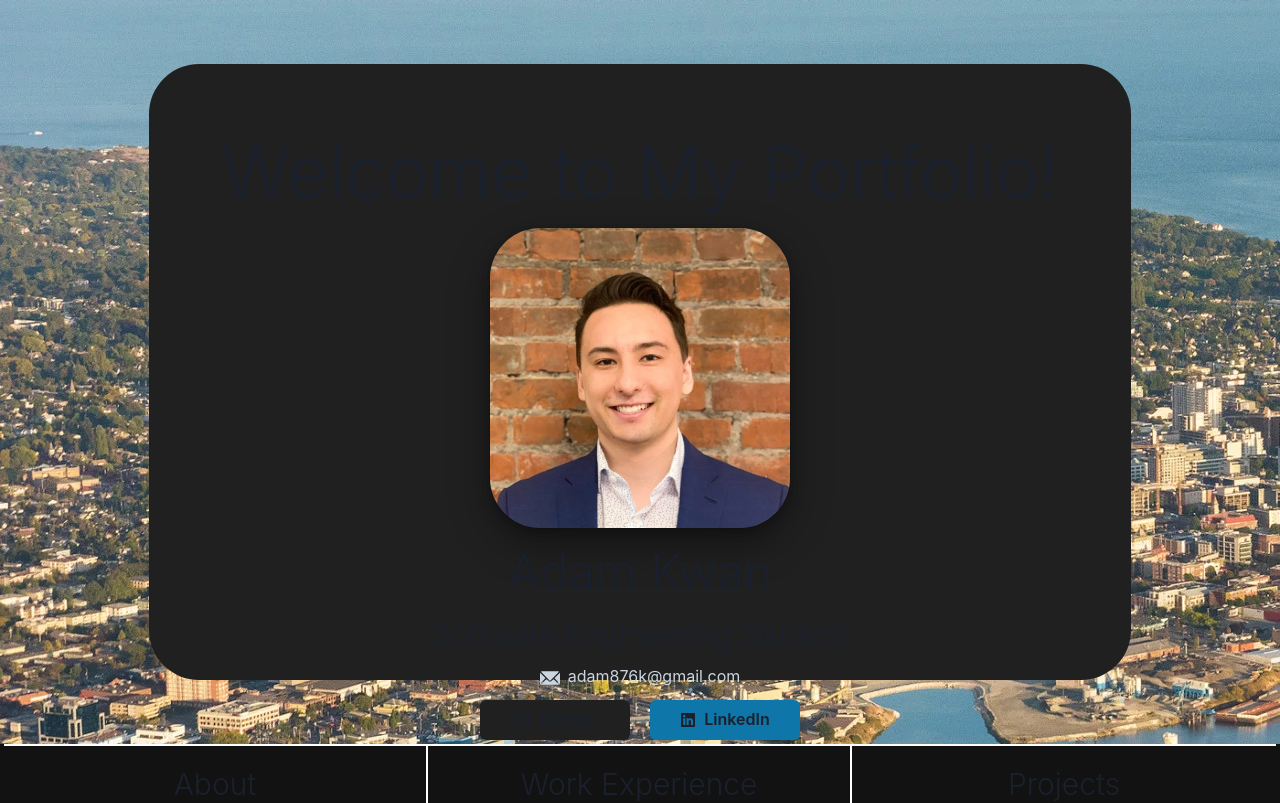
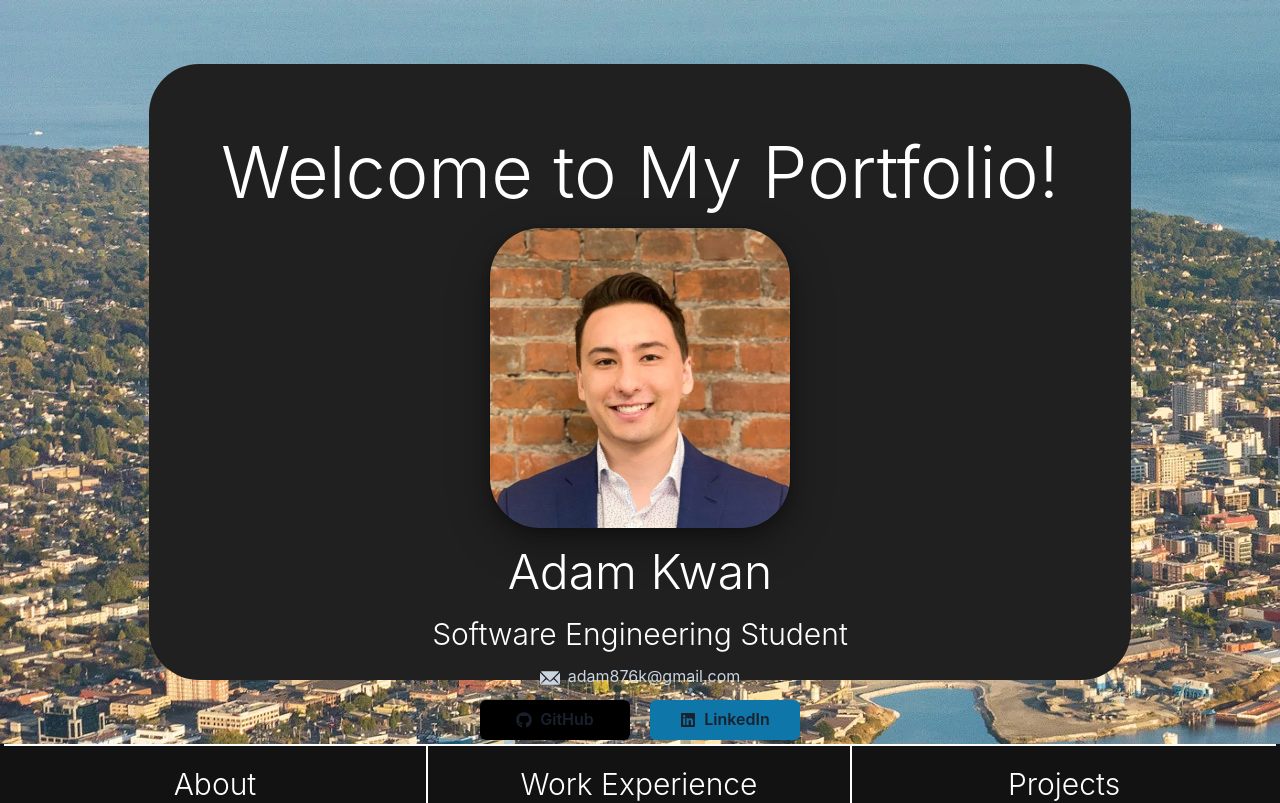
Before and after one commit to Adamk8/portfolio, a React (Create React App) app: page / in a window 1280 px wide. Shown: the top 803 px of the page. Built offline with nearby package versions, Linux system fonts and the light colour scheme.

Commit message:
Update tab title and icon

```diff
--- a/public/index.html
+++ b/public/index.html
@@ -24,7 +24,7 @@
       work correctly both with client-side routing and a non-root public URL.
       Learn how to configure a non-root public URL by running `npm run build`.
     -->
-    <title>React App</title>
+    <title>Adam Kwan - Portfolio</title>
   </head>
   <body>
     <noscript>You need to enable JavaScript to run this app.</noscript>
--- a/src/components/Intro.tsx
+++ b/src/components/Intro.tsx
@@ -66,7 +66,7 @@ export const Intro = () => {
         </GridItem>
         <GridItem>
           <Button
-            bg="#202020"
+            bg="black"
             leftIcon={<FaGithub />}
             w="150px"
             onClick={openGithub}
--- a/src/components/NavBar.tsx
+++ b/src/components/NavBar.tsx
@@ -14,7 +14,7 @@ const NavButton = ({ title, link }: NavOptions) => {
       }}
       fontFamily="Helvetica, sans-serif"
       justifyContent="center"
-      onClick={() => window.location.replace(`/#${link}`)}
+      onClick={() => window.location.replace(`#${link}`)}
       borderBottomColor="white"
       borderBottomWidth="2px"
       borderTopColor="white"
--- a/src/pages/Home.tsx
+++ b/src/pages/Home.tsx
@@ -17,7 +17,7 @@ export const Home = () => {
     AOS.refresh();
   }, []);
   return (
-    <div style={{ backgroundColor: "#121212" }}>
+    <div style={{ backgroundColor: "#121212", color: "white" }}>
       <Flex>
         <Intro />
       </Flex>
```
Also changed, not shown: 1 other file (tests, documents, lock files or other folders).
